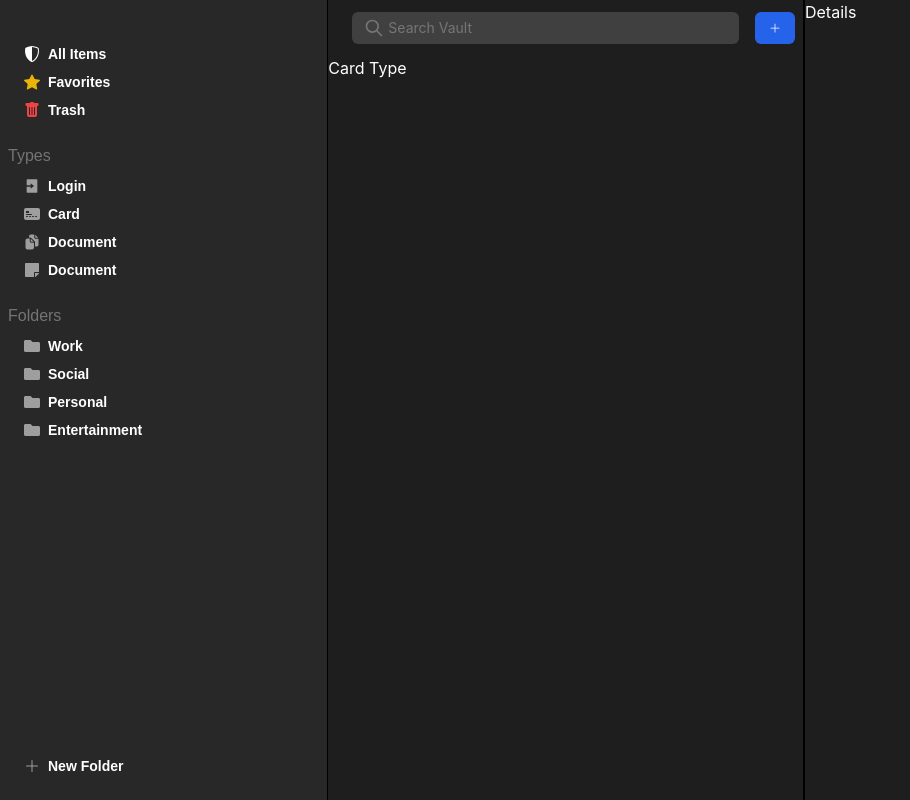
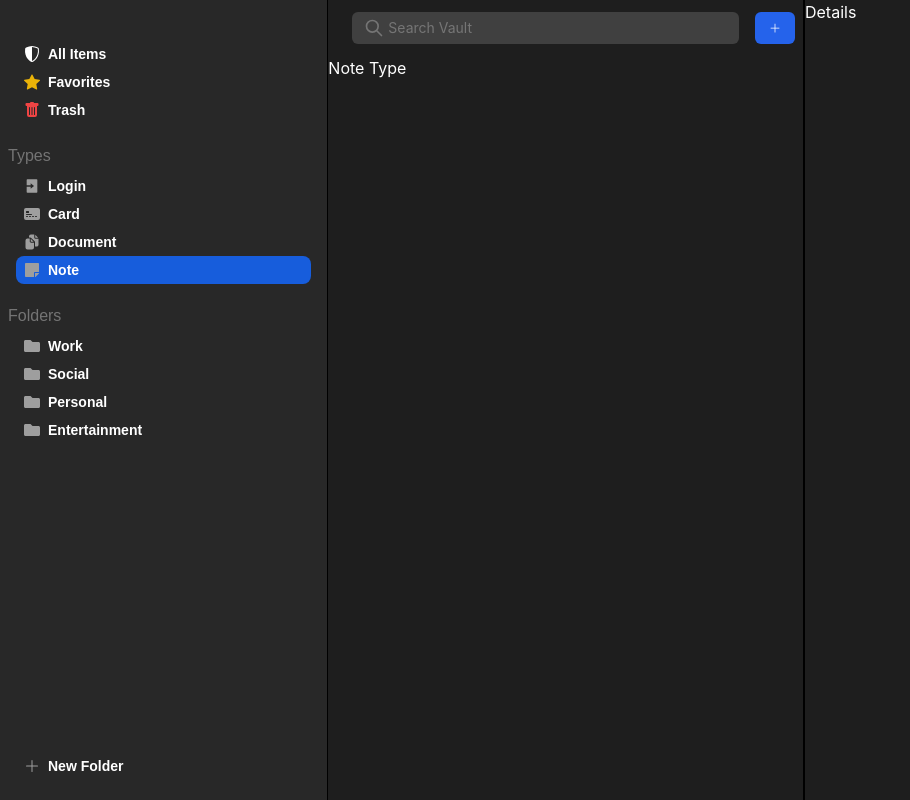
Before and after one commit to aushwin/Crypt-Warden, a React (Create React App) app: page /note in a window 1280 px wide. Shown: the whole page, without its empty margins (0-910 px from the left). Built offline with nearby package versions, Linux system fonts and the light colour scheme.

Commit message:
typo correction [Types.js] Document -> Note

```diff
--- a/src/components/mid/components/NoteType.js
+++ b/src/components/mid/components/NoteType.js
@@ -1,5 +1,5 @@
 const NoteType = ()=>{
-    return <div>Card Type</div>
+    return <div>Note Type</div>
 }
 
 export default NoteType
--- a/src/components/navbar/components/Types.js
+++ b/src/components/navbar/components/Types.js
@@ -10,7 +10,7 @@ const Types = ()=>{
         <Item icon={<RiLoginBoxFill className="text-nav-icon-color"  />} title="Login" />
         <Item icon={<BsFillCreditCard2FrontFill className="text-nav-icon-color" />} title="Card" />
         <Item icon={<IoDocuments className="text-nav-icon-color" />} title="Document" />
-        <Item icon={<FaStickyNote className="text-nav-icon-color" />} title="Document" />
+        <Item icon={<FaStickyNote className="text-nav-icon-color" />} title="Note" />
 
 
     </div>
```
